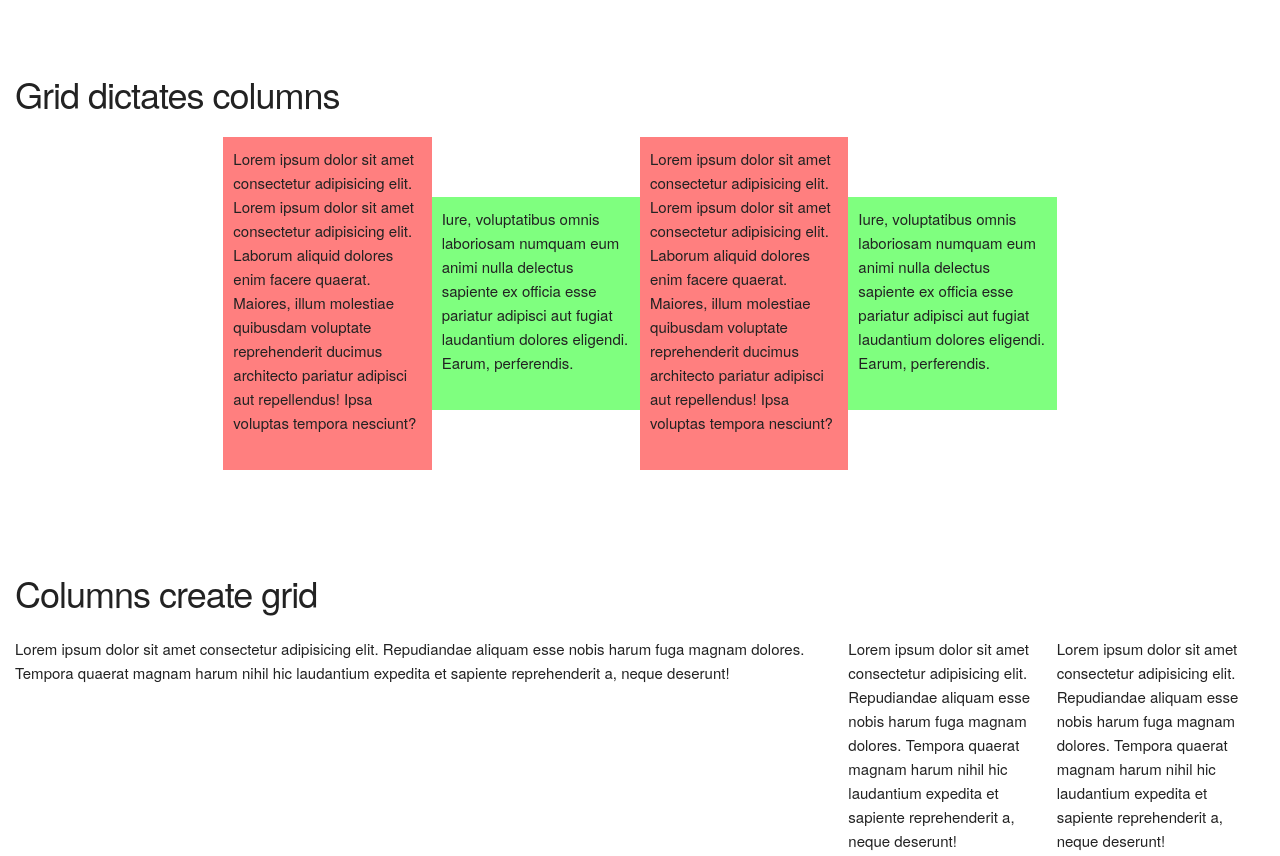
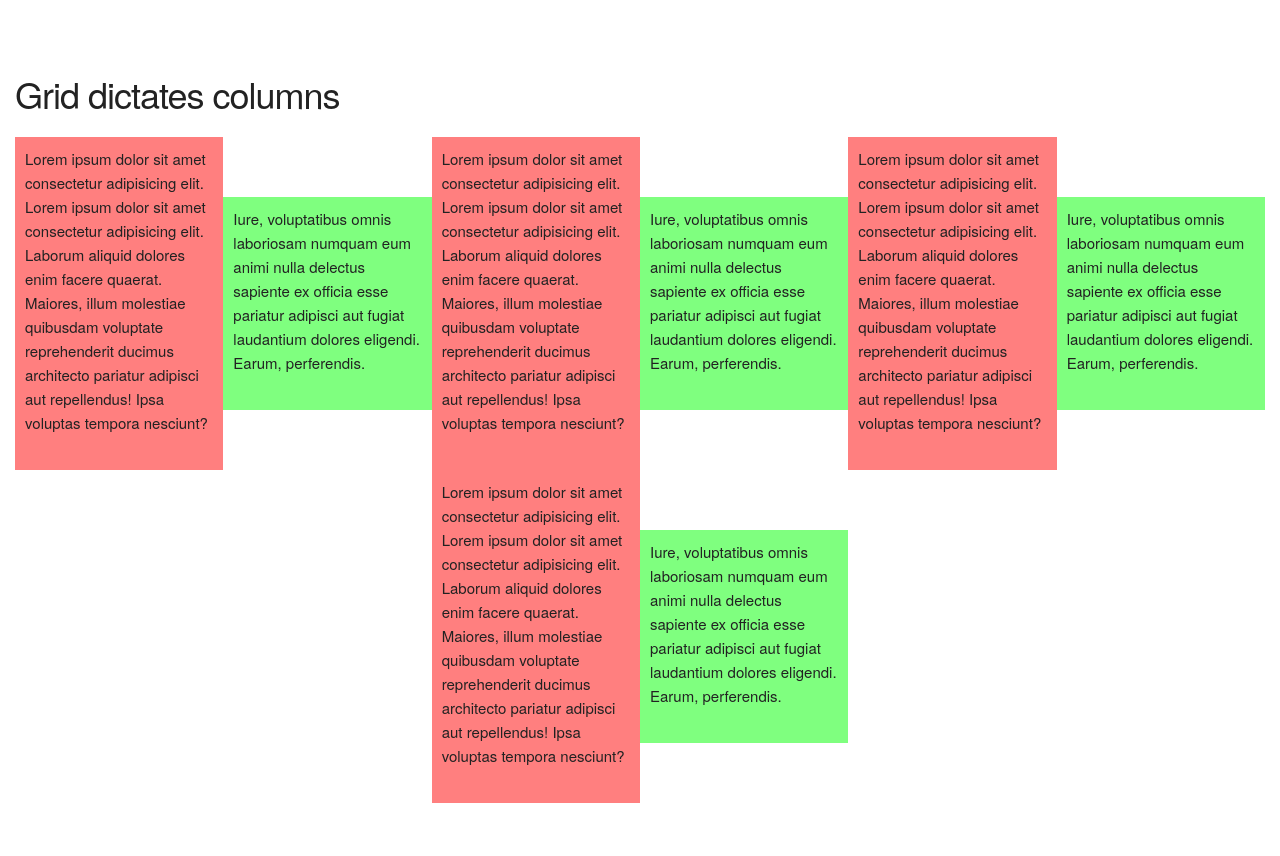
Before and after one commit to alexrdz/base-css-setup, a plain HTML site: page index.html in a window 1280 px wide. Shown: the part 1360-2216 px from the top of the page. Drawn offline with Linux system fonts and the light colour scheme.

Commit message:
WIP: grid documentation

```diff
--- a/02_tools/_mixins.scss
+++ b/02_tools/_mixins.scss
@@ -3,12 +3,16 @@
   flex-wrap: wrap;
 }
 
+// Note: shorthand property with calc not liked by IE:
+// flex: 1 0 calc(100 / 12 * 1%);
+// works in Firefox and Chrome but not in IE
 @mixin cell {
   box-sizing: border-box;
   flex-grow: 1;
   flex-shrink: 0;
   flex-basis: calc(100 / 12 * 1%);
 }
+
 
 @mixin css3-prefix($property, $value) {
   -webkit-#{$property}: #{$value};
--- a/04_objects/_grid.scss
+++ b/04_objects/_grid.scss
@@ -51,7 +51,7 @@ $gutter-spacing: $spacing-1-5;
     }
 
     &--fill {
-      flex-grow: 1;
+      flex-grow: 1 !important;
     }
 
   }
--- a/index.html
+++ b/index.html
@@ -149,6 +149,35 @@
         <h3>Grid dictates columns</h3>
         <div class="grid grid--of-6@md grid--center grid--middle">
 
+          <div class="grid__cell bg-red p-4">
+
+            <p>
+              Lorem ipsum dolor sit amet consectetur adipisicing elit. Lorem ipsum dolor sit amet consectetur adipisicing
+              elit. Laborum aliquid dolores enim facere quaerat. Maiores, illum molestiae quibusdam voluptate reprehenderit
+              ducimus architecto pariatur adipisci aut repellendus! Ipsa voluptas tempora nesciunt?
+            </p>
+
+          </div>
+          <div class="grid__cell bg-green p-4">
+            <p>
+              Iure, voluptatibus omnis laboriosam numquam eum animi nulla delectus sapiente ex officia esse pariatur
+              adipisci aut fugiat laudantium dolores eligendi. Earum, perferendis.
+            </p>
+          </div>
+
+          <div class="grid__cell bg-red p-4">
+            <p>
+              Lorem ipsum dolor sit amet consectetur adipisicing elit. Lorem ipsum dolor sit amet consectetur adipisicing
+              elit. Laborum aliquid dolores enim facere quaerat. Maiores, illum molestiae quibusdam voluptate reprehenderit
+              ducimus architecto pariatur adipisci aut repellendus! Ipsa voluptas tempora nesciunt?
+            </p>
+          </div>
+          <div class="grid__cell bg-green p-4">
+            <p>
+              Iure, voluptatibus omnis laboriosam numquam eum animi nulla delectus sapiente ex officia esse pariatur
+              adipisci aut fugiat laudantium dolores eligendi. Earum, perferendis.
+            </p>
+          </div>
           <div class="grid__cell bg-red p-4">
 
             <p>
```
Also changed, not shown: index.css, 2 other files.
